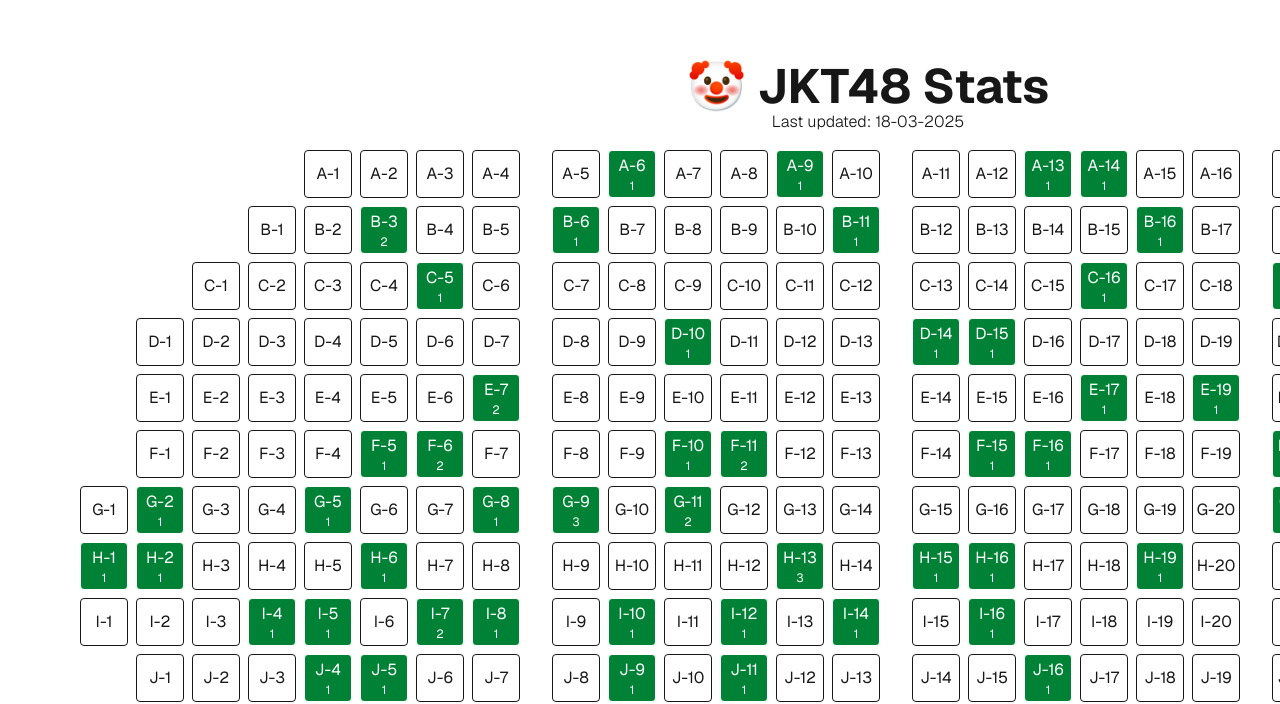
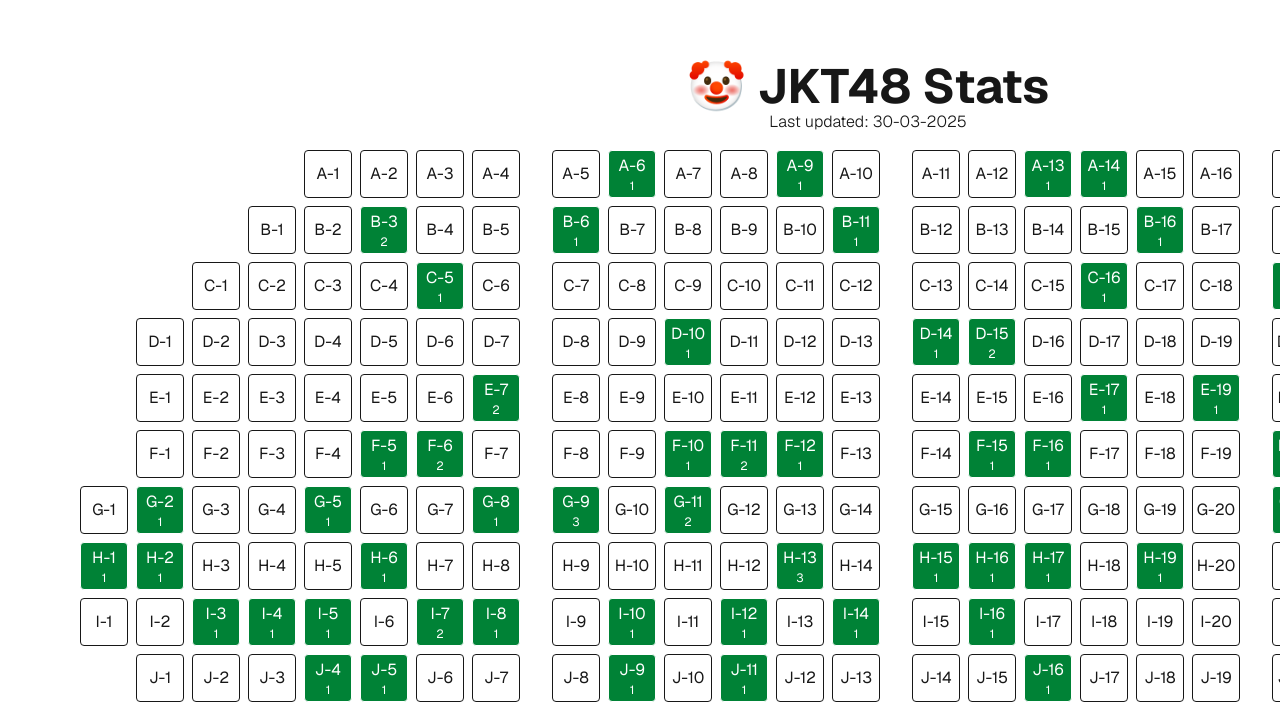
Before and after one commit to lostasf/jkt48-personal-stats, a Next.js app: page / in a window 1280 px wide. Shown: the part 102-806 px from the top of the page. Built offline with nearby package versions, Linux system fonts and the light colour scheme.

Commit message:
update data manually

```diff
--- a/app/page.tsx
+++ b/app/page.tsx
@@ -81,60 +81,12 @@
 export default function Home() {
   return (
     <div className="grid grid-rows-[20px_1fr_20px] items-center justify-items-center min-h-screen p-8 pb-20 gap-16 sm:p-20 font-[family-name:var(--font-geist-sans)]">
-      {/* <main className="flex flex-col gap-[32px] row-start-2 items-center sm:items-start">
-        <Image
-          className="dark:invert"
-          src="/next.svg"
-          alt="Next.js logo"
-          width={180}
-          height={38}
-          priority
-        />
-        <ol className="list-inside list-decimal text-sm/6 text-center sm:text-left font-[family-name:var(--font-geist-mono)]">
-          <li className="mb-2 tracking-[-.01em]">
-            Get started by editing{" "}
-            <code className="bg-black/[.05] dark:bg-white/[.06] px-1 py-0.5 rounded font-[family-name:var(--font-geist-mono)] font-semibold">
-              src/app/page.js
-            </code>
-            .
-          </li>
-          <li className="tracking-[-.01em]">
-            Save and see your changes instantly.
-          </li>
-        </ol>
-
-        <div className="flex gap-4 items-center flex-col sm:flex-row">
-          <a
-            className="rounded-full border border-solid border-transparent transition-colors flex items-center justify-center bg-foreground text-background gap-2 hover:bg-[#383838] dark:hover:bg-[#ccc] font-medium text-sm sm:text-base h-10 sm:h-12 px-4 sm:px-5 sm:w-auto"
-            href="https://vercel.com/new?utm_source=create-next-app&utm_medium=appdir-template-tw&utm_campaign=create-next-app"
-            target="_blank"
-            rel="noopener noreferrer"
-          >
-            <Image
-              className="dark:invert"
-              src="/vercel.svg"
-              alt="Vercel logomark"
-              width={20}
-              height={20}
-            />
-            Deploy now
-          </a>
-          <a
-            className="rounded-full border border-solid border-black/[.08] dark:border-white/[.145] transition-colors flex items-center justify-center hover:bg-[#f2f2f2] dark:hover:bg-[#1a1a1a] hover:border-transparent font-medium text-sm sm:text-base h-10 sm:h-12 px-4 sm:px-5 w-full sm:w-auto md:w-[158px]"
-            href="https://nextjs.org/docs?utm_source=create-next-app&utm_medium=appdir-template-tw&utm_campaign=create-next-app"
-            target="_blank"
-            rel="noopener noreferrer"
-          >
-            Read our docs
-          </a>
-        </div>
-      </main> */}
       <main className="flex flex-col row-start-2 items-center">
         <div className="text-3xl sm:text-4xl lg:text-5xl font-bold text-center sm:text-left">
           🤡 JKT48 Stats
         </div>
         <div className="font-light text-center sm:text-left">
-          Last updated: 18-03-2025
+          Last updated: 30-03-2025
         </div>
         <div className="flex flex-row gap-8 my-4">
           <div>
--- a/utils/seatsController.ts
+++ b/utils/seatsController.ts
@@ -76,6 +76,12 @@
   'H-19',
   'I-26',
   'G-23',
+  'D-15',
+  'F-12',
+  'E-26',
+  'A-18',
+  'H-17',
+  'I-3'
 ]
 
 const countSeats = () => {
```
